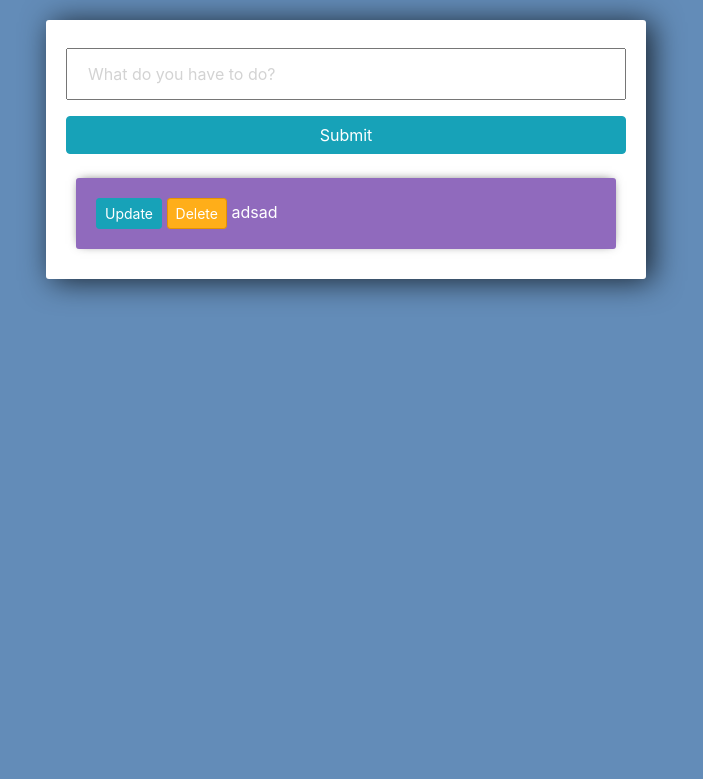
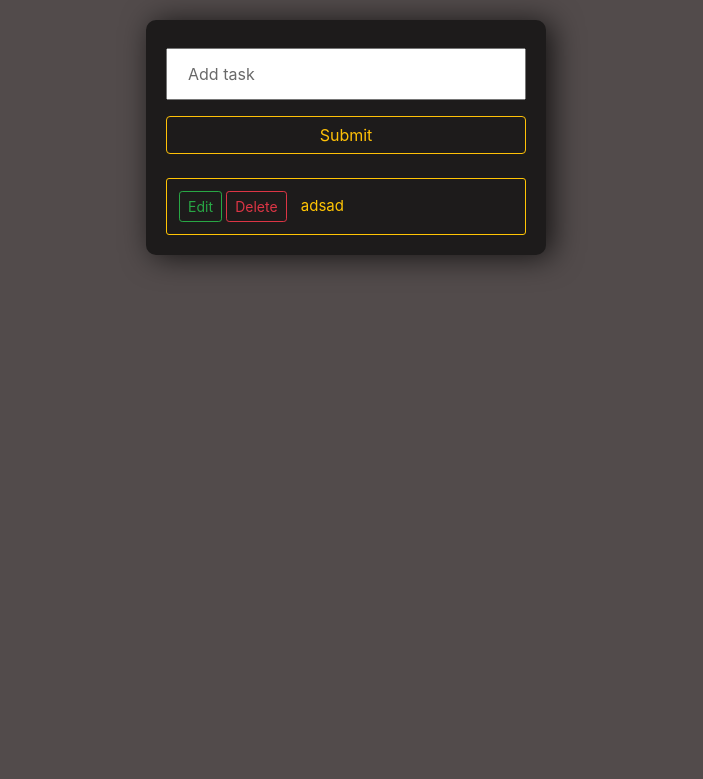
Before and after one commit to franklinle/django-todo-app, a Django app: page / in a window 1280 px wide. Shown: the top 779 px of the page, without its empty margins (294-997 px from the left). Run offline with Django 3.2, Linux system fonts and the light colour scheme; data comes from the database, SQL or seed files in the repository; both versions use the stored data as it was after the commit; some libraries are stand-ins or nearby versions.

Commit message:
styled list and delete screens

```diff
--- a/todoApp/forms.py
+++ b/todoApp/forms.py
@@ -5,7 +5,7 @@ from .models import *
 
 class TaskForm(forms.ModelForm):
 
-    title= forms.CharField(widget= forms.TextInput(attrs={'placeholder':'What do you have to do?'}))
+    title= forms.CharField(widget= forms.TextInput(attrs={'placeholder':'Add task'}))
 
     class Meta:
         model = Task
--- a/todoApp/templates/tasks/list.html
+++ b/todoApp/templates/tasks/list.html
@@ -1,12 +1,16 @@
-<link rel="stylesheet" href="https://stackpath.bootstrapcdn.com/bootstrap/4.3.1/css/bootstrap.min.css" integrity="sha384-ggOyR0iXCbMQv3Xipma34MD+dH/1fQ784/j6cY/iJTQUOhcWr7x9JvoRxT2MZw1T" crossorigin="anonymous">
+<link
+  rel="stylesheet"
+  href="https://stackpath.bootstrapcdn.com/bootstrap/4.3.1/css/bootstrap.min.css"
+  integrity="sha384-ggOyR0iXCbMQv3Xipma34MD+dH/1fQ784/j6cY/iJTQUOhcWr7x9JvoRxT2MZw1T"
+  crossorigin="anonymous"
+/>
 
 <style>
-
-	body{
-		background-color: #638CB8;
+  body {
+    background-color: #524b4b;
   }
 
-	input{
+  input {
     width: 100%;
     padding: 12px 20px;
     margin: 8px 0;
@@ -14,60 +18,69 @@
   }
 
   input::placeholder {
-	  color: #d3d3d3;
+    color: #696969;
   }
 
-	.submit{
-		background-color: #6BA3E8;
+  .submit {
+    background-color: #1db954;
   }
 
-	.center-column{
-		width:600px;
+  .center-column {
+    width: 400px;
     margin: 20px auto;
-		padding:20px;
-		background-color: #fff;
-		border-radius: 3px;
-		box-shadow: 6px 2px 30px 0px rgba(0,0,0,0.75);
+    padding: 20px;
+    background-color: rgb(29, 27, 27);
+    border-radius: 10px;
+    box-shadow: 6px 2px 30px 0px rgba(0, 0, 0, 0.75);
   }
 
-	.item-row{
-		background-color: #906abd;
-		margin: 10px;
-		padding: 20px;
+  .item-row {
+    background-color: transparent;
+    border-color: rgb(255, 0, 0);
+    border: 1px solid #ffc404;
+    padding: 12px;
     border-radius: 3px;
-		color: #fff;
-		font-size: 16px;
-		box-shadow: 0px -1px 10px -4px rgba(0,0,0,0.75);
+    color: #ffc404;
+    font-size: 15px;
   }
 
-	.btn-danger{
-		background-color: #ffae19;
-		border-color: #e59400;
+  .task-left {
+    display: inline;
+    margin-left: 10px;
   }
 
+  .x {
+    text-align: center;
+  }
 </style>
 
 <div class="center-column">
-
   <form method="POST" action="/">
-		{% csrf_token %}
-		{{form.title}}
-		<input class="btn btn-info" type="submit" name="Create Task">
+    {% csrf_token %} {{form.title}}
+    <input class="btn btn-outline-warning" type="submit" name="Create Task" />
   </form>
 
   <div class="todo-list">
-
     {% for task in tasks %}
     <div class="item-row">
-			<a class="btn btn-sm btn-info" href="{% url 'updateTask' task.id %}">Update</a>
-			<a class="btn btn-sm btn-danger" href="{% url 'deleteTask' task.id %}">Delete</a>
-
+      <a
+        class="btn btn-sm btn-outline-success"
+        href="{% url 'updateTask' task.id %}"
+        >Edit</a
+      >
+      <a
+        class="btn btn-sm btn-outline-danger"
+        href="{% url 'deleteTask' task.id %}"
+        >Delete</a
+      >
+      <div class="task-left">
         {% if task.complete == True %}
         <strike>{{task}}</strike>
         {% else %}
         <span>{{task}}</span>
         {% endif %}
       </div>
+    </div>
     {% endfor %}
   </div>
 </div>
```
Also changed, not shown: todoApp/templates/tasks/deleteTask.html (+57 -6 lines), db.sqlite3. Lines whose indentation alone changed are shown as unchanged.
